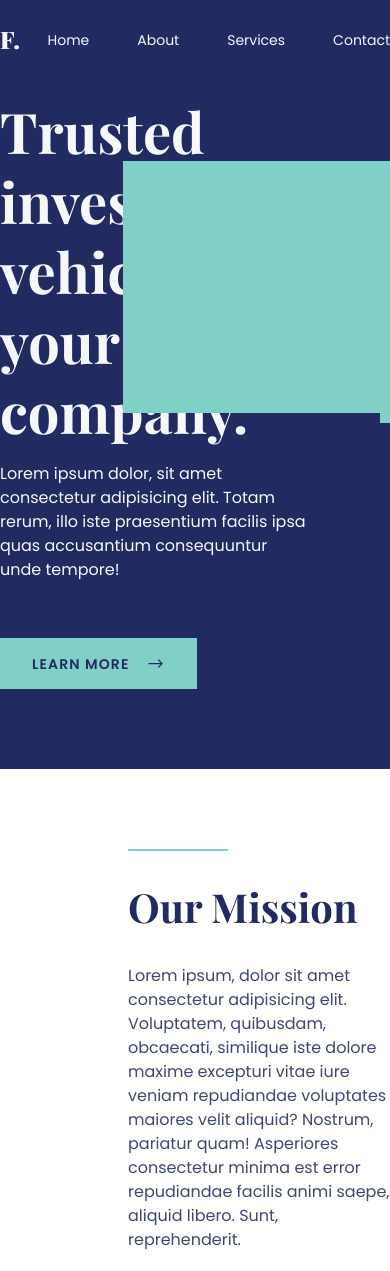
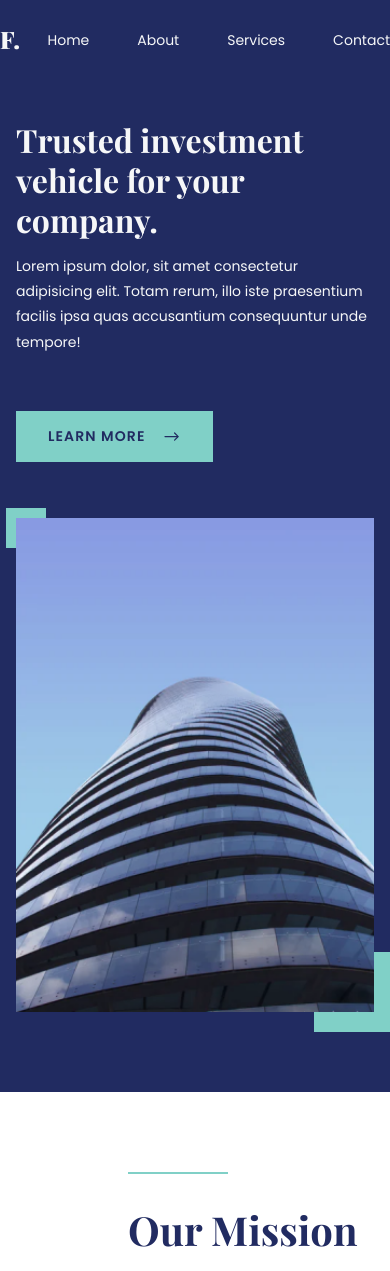
Before and after one commit to la-magbanua/faber, a Gatsby site: page / in a window 390 px wide. Shown: the top 1271 px of the page. Built offline with nearby package versions, Linux system fonts and the light colour scheme; Gatsby itself is replaced by a stand-in of ours; a web font is replaced by a local one.

Commit message:
adjusted responsive styles on mobile viewports

```diff
--- a/src/components/hero.js
+++ b/src/components/hero.js
@@ -13,11 +13,20 @@ const StyledHero = styled.section`
   padding: 1rem 0 5rem 0;
   background: ${({ theme }) => theme.colors.primary};
   color: ${({ theme }) => theme.colors.offWhite};
+
+  @media screen and (max-width: 420px) {
+    padding: 2.5rem 0 5rem 0;
+  }
 `
 
 const InnerHero = styled.div`
   display: flex;
   align-items: center;
+
+  @media screen and (max-width: 420px) {
+    padding: 0 1rem;
+    flex-direction: column;
+  }
 `
 
 const HeroDetails = styled.div`
@@ -33,6 +42,21 @@ const HeroDetails = styled.div`
   p {
     line-height: ${({ theme }) => theme.lineheights.body};
     margin-bottom: 3.5rem;
+  }
+
+  @media screen and (max-width: 420px) {
+    max-width: 100%;
+    width: 100%;
+    margin: 0;
+
+    h1 {
+      font-size: 2rem;
+    }
+
+    p {
+      font-size: 0.875rem;
+      line-height: 1.8;
+    }
   }
 `
 
@@ -58,6 +82,25 @@ const HeroImageContainer = styled.div`
     right: -20px;
     display: block;
     z-index: -1;
+  }
+
+  @media screen and (max-width: 420px) {
+    margin-top: 3.5rem;
+    max-width: 100%;
+    width: 100%;
+    display: flex;
+    justify-content: center;
+    align-items: center;
+
+    .big-box {
+      width: 80px;
+      height: 80px;
+    }
+
+    .hero-img {
+      width: 100%;
+      height: auto;
+    }
   }
 `
 
@@ -94,6 +137,7 @@ export default function Hero() {
             <Img
               fluid={data.heroImg.childImageSharp.fluid}
               alt="blue building"
+              className="hero-img"
             />
             <img src={BigBox} alt="blue big box" className="big-box" />
           </HeroImageContainer>
```
